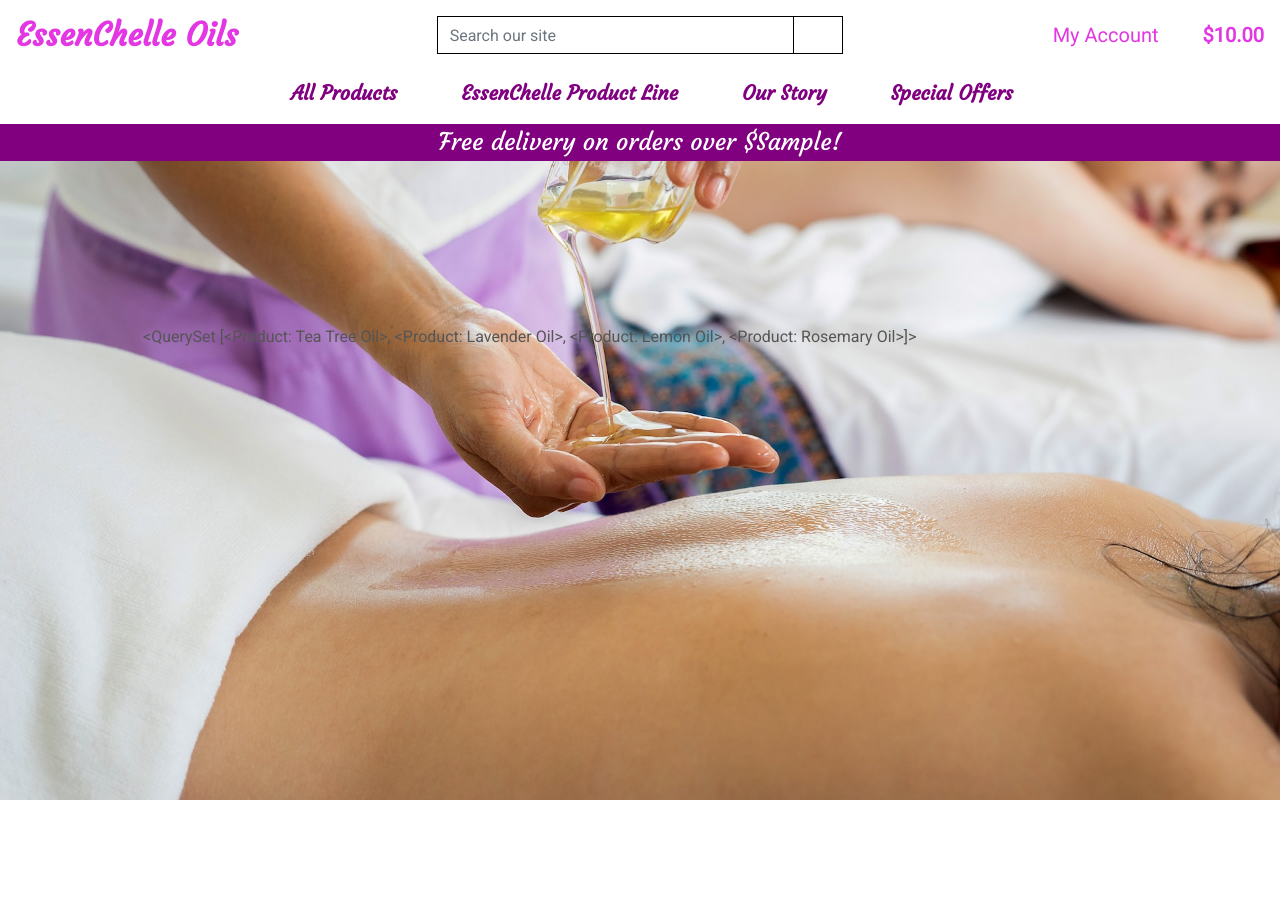
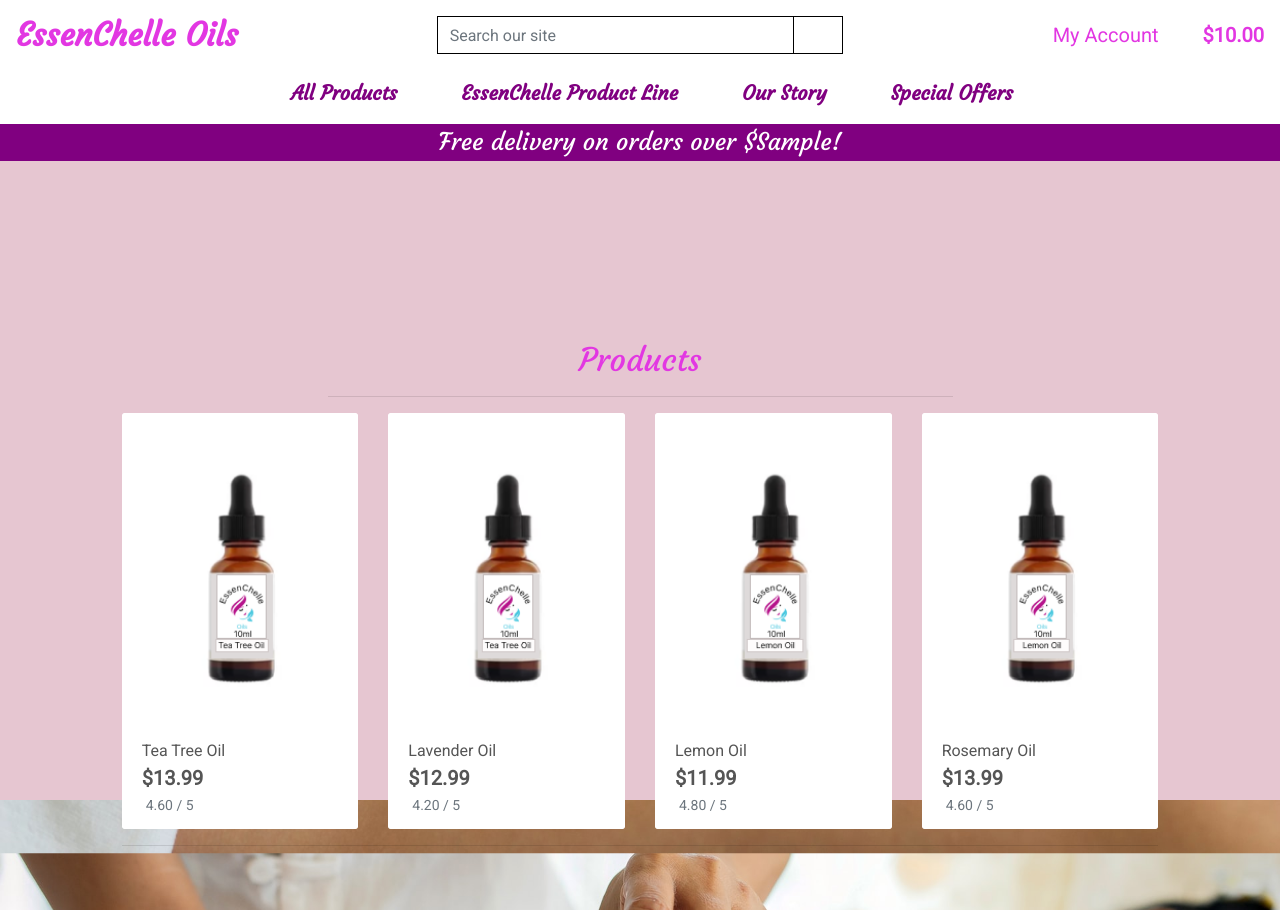
Before and after one commit to MHickey2/EssenChelle-Oils, a Django app: template products/templates/products/products.html in a window 1280 px wide. Before the commit the page ends 800 px from the top, so only its background shows below. Run offline with Django 3.2, Linux system fonts and the light colour scheme; data comes from the database, SQL or seed files in the repository; both versions use the stored data as it was after the commit; tables that the repository leaves empty hold one stand-in row (values such as "Sample post"); the template is opened without the code that fills it: values that come from a table or form of the project are taken from there, most other values are stand-ins (such as "Sample title", 1, 10 or a date in 2020); some libraries are stand-ins or nearby versions.

Commit message:
working on product template to display products

```diff
--- a/products/templates/products/products.html
+++ b/products/templates/products/products.html
@@ -10,10 +10,69 @@
 {% endblock %}
 
 {% block content %}
-    <div class="container">
+    <div class="overlay background"></div>
+    <div class="container-fluid">
         <div class="row">
-            <div class="col">
-                {{ products }}
+            <div class="col text-center mt-3">
+                <h2 class="logo-font text-purple">Products</h2>
+                <hr class="w-50 mb-1">
+            </div>
+        </div>
+        <div class="row">
+            <div class="product-container col-10 offset-1 ">
+                <div class="row mt-1 mb-2"></div>
+                <div class="row">
+                    {% for product in products %}
+                        <div class="col-sm-6 col-md-6 col-lg-4 col-xl-3 ">
+                            <div class="card h-100 border-0">
+                                {% if product.image %}
+                                <a href="">
+                                    <img class="card-img-top img-fluid" src="{{ product.image.url}}" alt="{{ product.name }}">
+                                </a>
+                                {% else %}
+                                <a href="">
+                                    <img class="card-img-top img-fluid" src="{{ MEDIA_URL }}noimage.png" alt="{{ product.name }}">
+                                </a>
+                                {% endif %}
+                                <div class="card-body pb-0">
+                                    <p class="mb-0">{{ product.name }}</p>
+                                </div>
+                                <div class="card-footer bg-white pt-0 border-0 text-left">
+                                    <div class="row">
+                                        <div class="col">
+                                            <p class="lead mb-0 text-left font-weight-bold">${{ product.price }}</p>
+                                            {% if product.rating %}
+                                                <small class="text-muted"><i class="fas fa-star mr-1"></i>{{ product.rating }} / 5</small>
+                                            {% else %}
+                                                <small class="text-muted">No Rating</small>
+                                            {% endif %}
+                                        </div>
+                                    </div>
+                                </div>
+                            </div>
+                        </div>
+                        {% if forloop.counter|divisibleby:1 %}
+                            <div class="col-12 d-sm-none mb-5">
+                                <hr>
+                            </div>
+                        {% endif %}
+                        {% if forloop.counter|divisibleby:2 %}
+                            <div class="col-12 d-none d-sm-block d-md-block d-lg-none mb-5">
+                                <hr>
+                            </div>
+                        {% endif %}
+                        {% if forloop.counter|divisibleby:3 %}
+                            <div class="col-12 d-none d-lg-block d-xl-none mb-5">
+                                <hr>
+                            </div>
+                        {% endif %}
+                        {% if forloop.counter|divisibleby:4 %}
+                            <div class="col-12 d-none d-xl-block mb-5">
+                                <hr>
+                            </div>
+                        {% endif %}
+                    {% endfor %}
+                </div>
             </div>
         </div>
     </div>
--- a/static/css/base.css
+++ b/static/css/base.css
@@ -90,6 +90,12 @@ body {
 	z-index: -1;
 }
 
+.background {
+    background-color: rgb(230, 198, 209);
+}
+
+
+
 a.category-badge > span.badge:hover {
     background: #212529 !important;
     color: #fff !important;
```
Also changed, not shown: essenchelle/settings.py (+8 -6 lines), products/fixtures/products.json (+19 -5 lines).
